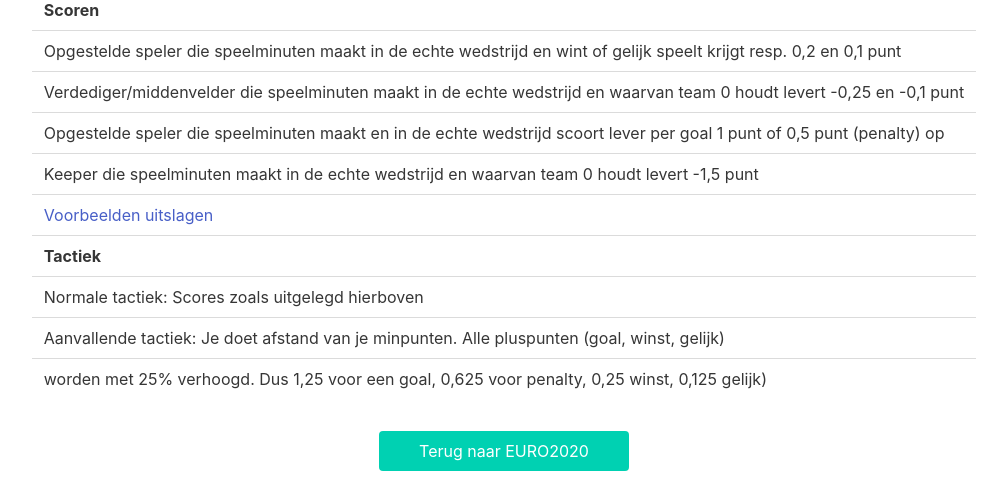
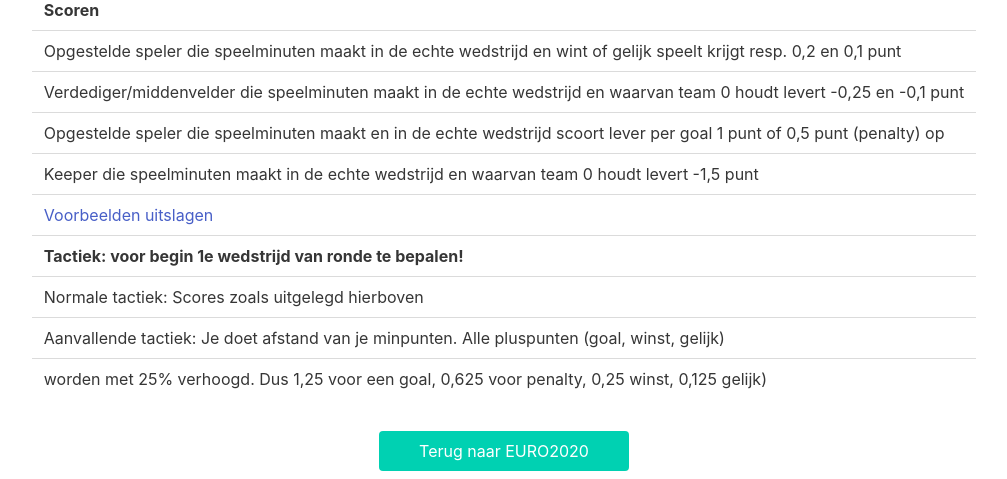
Before and after one commit to LuukBalessence/LenteCup2, a Django app: page /euro2020/hulpbieden in a window 1280 px wide. Shown: the part 883-1362 px from the top of the page, without its empty margins (136-1143 px from the left). Run offline with Django 3.2, Linux system fonts and the light colour scheme; a user stored in the database is signed in; lists and menus that the app fills with data are empty; parts of the project's set-up code (start-up, migrations or seed data) failed here and were passed over; some libraries are stand-ins or nearby versions.

Commit message:
Hulp bieden

```diff
--- a/euro2020/templates/euro2020/hulpbieden.html
+++ b/euro2020/templates/euro2020/hulpbieden.html
@@ -128,7 +128,7 @@
             </tr>
         <tr>
                 <th>
-                     Tactiek
+                     Tactiek: voor begin 1e wedstrijd van ronde te bepalen!
                 </th>
             </tr>
         <tr>
```
